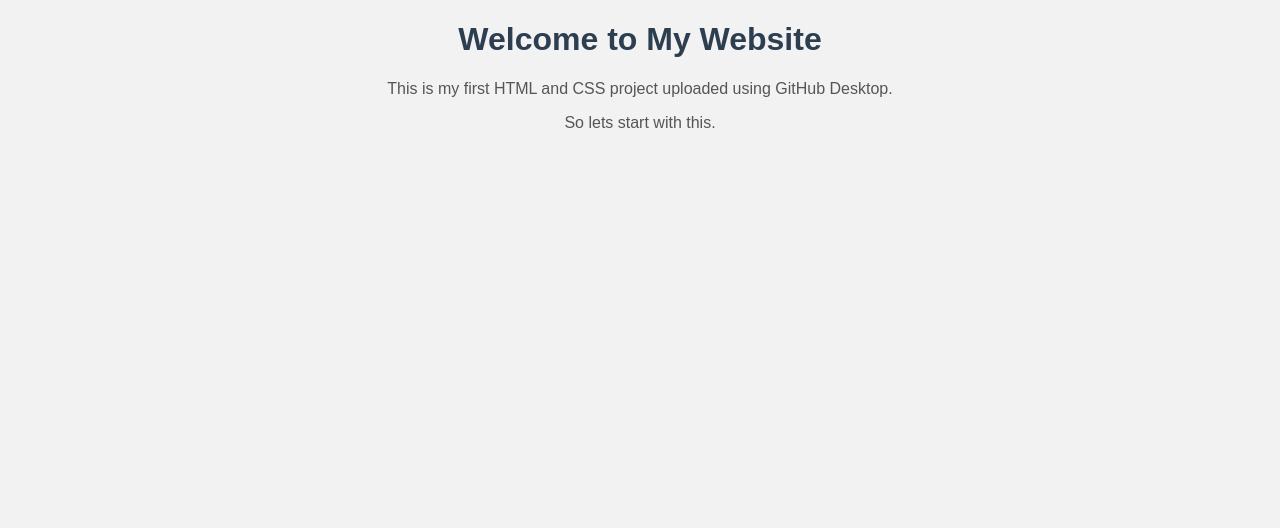
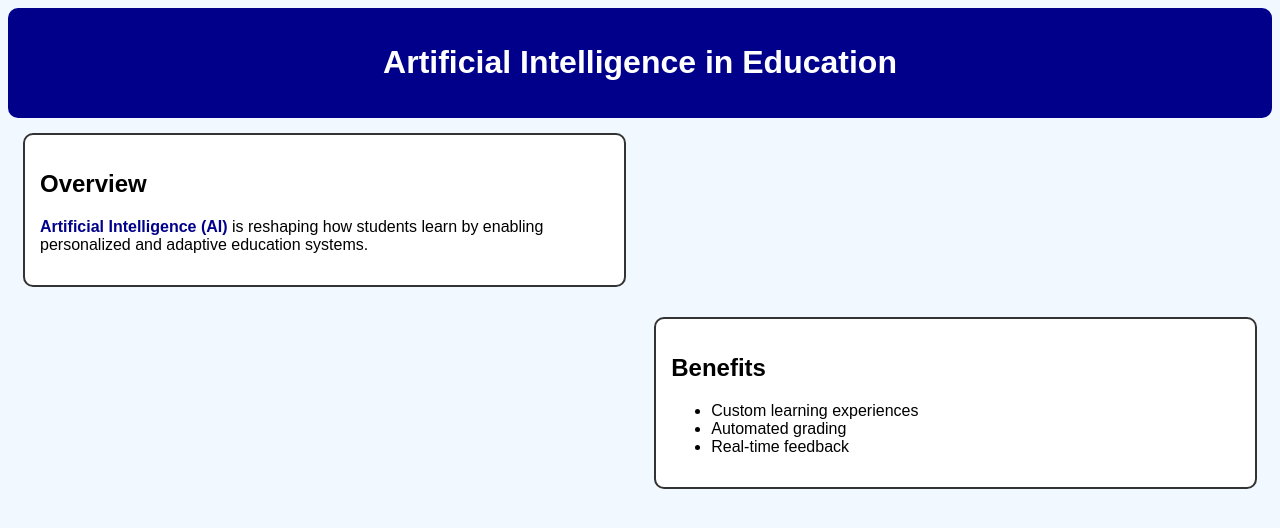
Before and after one commit to l250676-droid/Task-4, a plain HTML site: page index.html in a window 1280 px wide. Drawn offline with Linux system fonts and the light colour scheme.

Commit message:
Added My HTML CSS Project

```diff
--- a/index.html
+++ b/index.html
@@ -1,15 +1,78 @@
 <!DOCTYPE html>
-<html lang="en">
+<html>
 <head>
-  <meta charset="UTF-8">
-  <meta name="viewport" content="width=device-width, initial-scale=1.0">
-  <title>My First Web Page</title>
-  <link rel="stylesheet" href="style.css">
+    <title>AI in Education - Styled Page</title>
+    <style>
+        body {
+            font-family: Arial, sans-serif;
+            background-color: #f2f8ff;
+        }
+
+        #header {
+            background-color: darkblue;
+            color: white;
+            padding: 15px;
+            text-align: center;
+            border-radius: 10px;
+        }
+
+        .box {
+            border: 2px solid #333;
+            padding: 15px;
+            margin: 15px;
+            border-radius: 10px;
+            background-color: white;
+        }
+
+        .left {
+            float: left;
+            width: 45%;
+        }
+
+        .right {
+            float: right;
+            width: 45%;
+        }
+
+        #footer {
+            clear: both;
+            text-align: center;
+            margin-top: 30px;
+            padding: 10px;
+            font-weight: bold;
+            background-color: #d9e6ff;
+            border-top: 2px solid #333;
+        }
+
+        span.highlight {
+            color: darkblue;
+            font-weight: bold;
+        }
+    </style>
 </head>
 <body>
-  <h1>Welcome to My Website</h1>
-  <p>This is my first HTML and CSS project uploaded using GitHub Desktop.</p>
-  <p>So lets start with this.</p>
+
+    <div id="header">
+        <h1>Artificial Intelligence in Education</h1>
+    </div>
+
+    <div class="box left">
+        <h2>Overview</h2>
+        <p>
+            <span class="highlight">Artificial Intelligence (AI)</span> is reshaping how students learn by
+            enabling personalized and adaptive education systems.
+        </p>
+    </div>
+
+    <div class="box right">
+        <h2>Benefits</h2>
+        <ul>
+            <li>Custom learning experiences</li>
+            <li>Automated grading</li>
+            <li>Real-time feedback</li>
+        </ul>
+    </div>
+
 
 </body>
 </html>
--- a/style.css
+++ /dev/null
@@ -1,13 +0,0 @@
-body {
-  background-color: #f2f2f2;
-  text-align: center;
-  font-family: Arial, sans-serif;
-}
-
-h1 {
-  color: #2c3e50;
-}
-
-p {
-  color: #555;
-}
```
Also changed, not shown: task4.html (deleted, +0 -78 lines).
